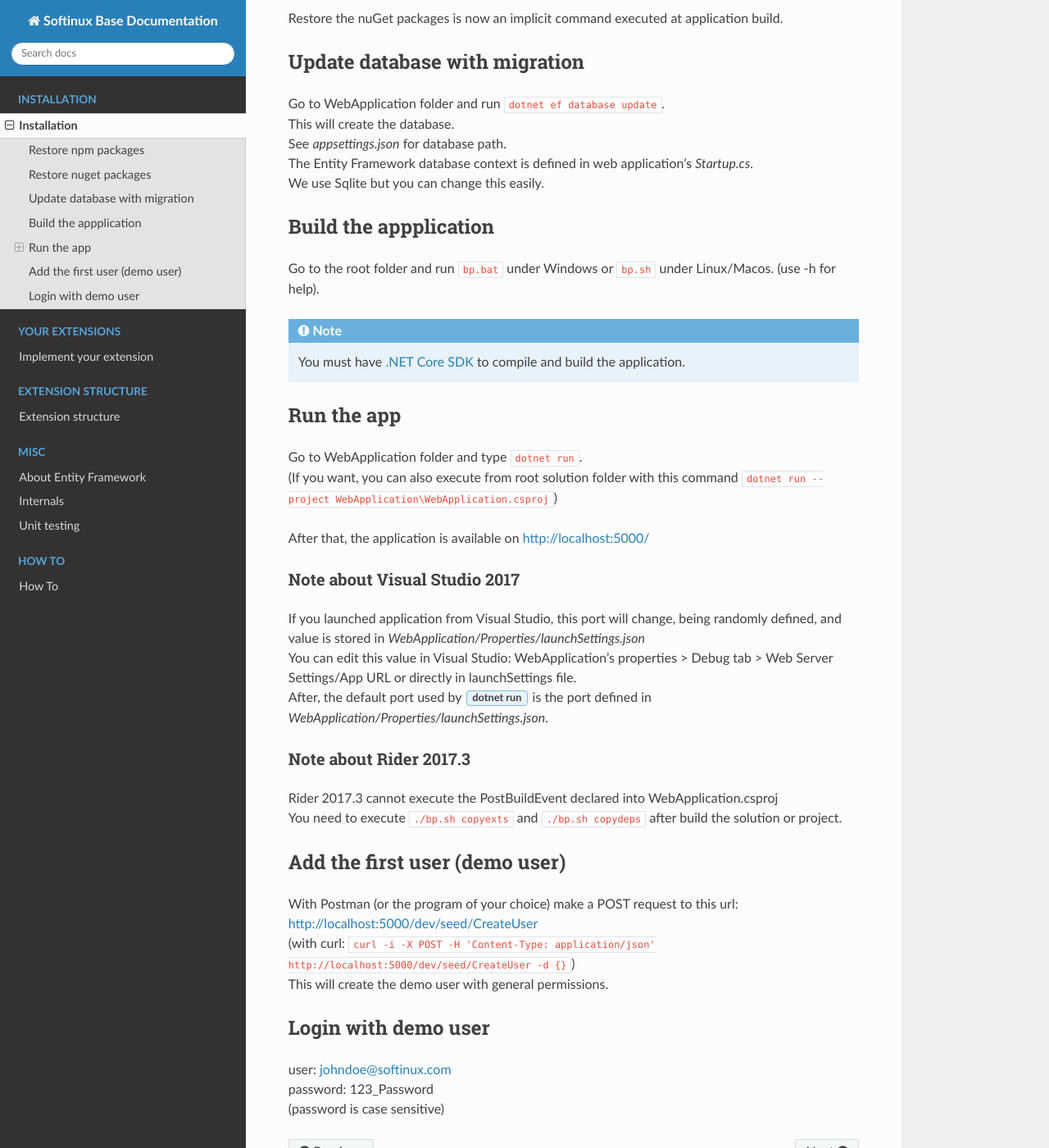
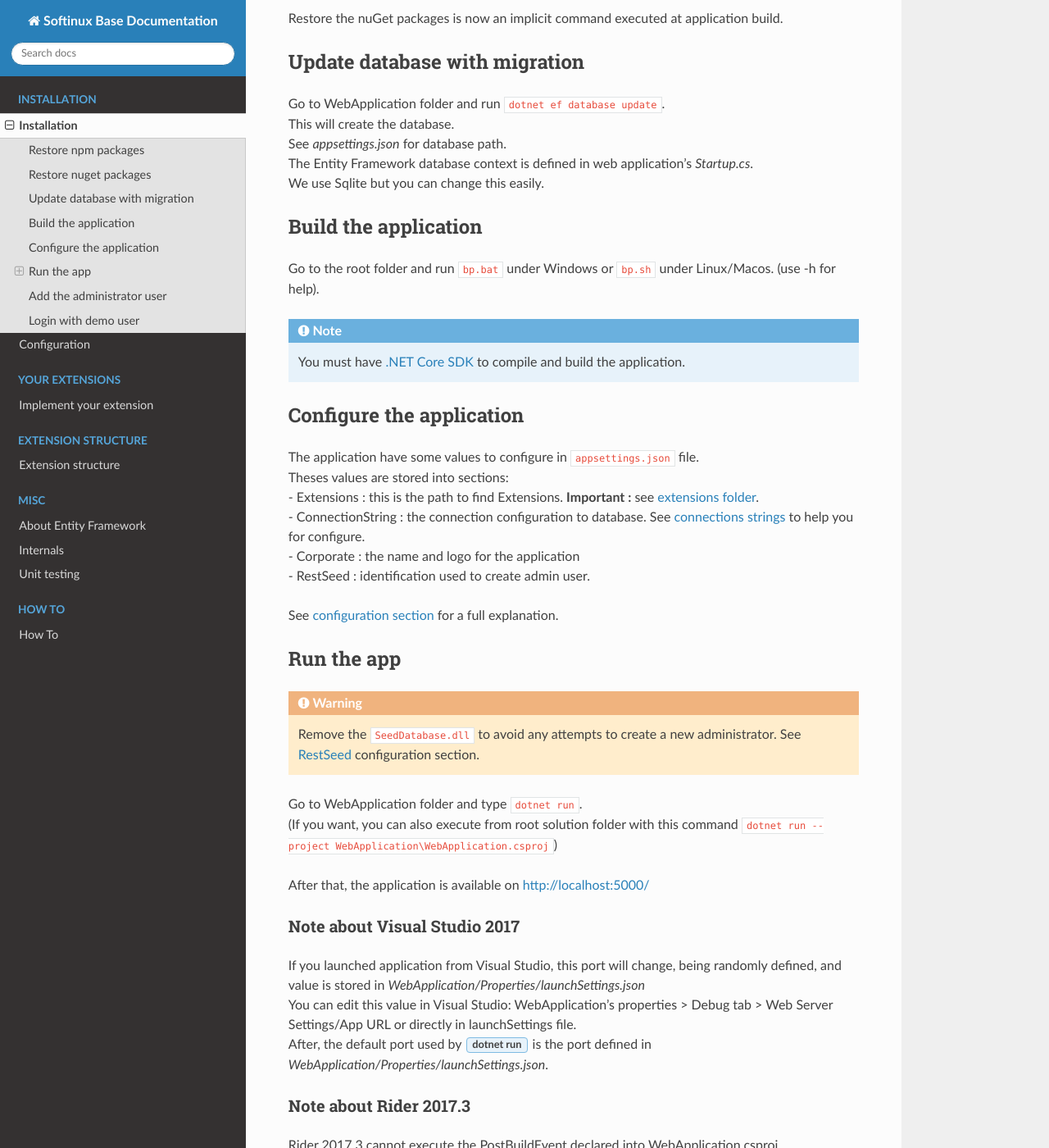
Before and after one commit to SOFTINUX/Base_Doc, a Sphinx documentation site: the page built from source/installation.rst, in a window 1280 px wide and 1400 px high, scrolled down 435 px. Shown: the whole window at 82% size. Built offline with Sphinx 7.4.7 and the Read the Docs theme 2.0.0, drawn with Linux system fonts in a browser that asks for light colours; some of the changed text lies outside the part shown.

Commit message:
update doc, add configuration page.

```diff
--- a/source/about_ef.rst
+++ b/source/about_ef.rst
@@ -8,4 +8,4 @@ By definition, ExtCore uses Entity Framework but provides several projects to de
 - the EF provider to actually use, in ``YourExtension.Data.EntityFramework.ProviderName``
 
 | The ``SecurityTest`` test project in ``Testing/Unit`` references the three aforementioned projects related to ``Security`` extension
-and also uses ``CommonTest.ApplicationStorageContext`` class to indicate the DbContext structure.
+| and also uses ``CommonTest.ApplicationStorageContext`` class to indicate the DbContext structure.
--- a/source/implement_your_extension.rst
+++ b/source/implement_your_extension.rst
@@ -1,6 +1,6 @@
 Implement your extension
 ****************************
-
+.. _extension_folder:
 .. warning::
 
    You cannot place your Extensions folder to another drive. See `#2981 <https://github.com/dotnet/core-setup/issues/2981#issuecomment-322572374>`_
--- a/source/index.rst
+++ b/source/index.rst
@@ -6,6 +6,7 @@
    :caption: Installation
 
    installation
+   configuration
 
 .. toctree::
    :hidden:
--- a/source/installation.rst
+++ b/source/installation.rst
@@ -24,7 +24,7 @@ Update database with migration
 | The Entity Framework database context is defined in web application's *Startup.cs*.
 | We use Sqlite but you can change this easily.
 
-Build the appplication
+Build the application
 ======================
 
 Go to the root folder and run ``bp.bat`` under Windows or ``bp.sh`` under Linux/Macos. (use -h for help).
@@ -33,8 +33,24 @@ Go to the root folder and run ``bp.bat`` under Windows or ``bp.sh`` under Linux/
 
    You must have `.NET Core SDK <https://www.microsoft.com/net/download/>`_ to compile and build the application.
 
+Configure the application
+=========================
+
+| The application have some values to configure in ``appsettings.json`` file.
+| Theses values are stored into sections:
+| - Extensions : this is the path to find Extensions. **Important :** see :ref:`extensions folder <extension_folder>`.
+| - ConnectionString : the connection configuration to database. See `connections strings <https://www.connectionstrings.com/>`_ to help you for configure.
+| - Corporate : the name and logo for the application
+| - RestSeed : identification used to create admin user.
+
+See :doc:`configuration section </configuration>` for a full explanation.
+
 Run the app
 ===========
+
+.. warning::
+
+   Remove the ``SeedDatabase.dll`` to avoid any attempts to create a new administrator. See :ref:`config_seed` configuration section.
 
 | Go to WebApplication folder and type ``dotnet run``.
 | (If you want, you can also execute from root solution folder with this command ``dotnet run --project WebApplication\WebApplication.csproj``)
@@ -54,12 +70,19 @@ Note about Rider 2017.3
 | Rider 2017.3 cannot execute the PostBuildEvent declared into WebApplication.csproj
 | You need to execute ``./bp.sh copyexts`` and ``./bp.sh copydeps`` after build the solution or project.
 
-Add the first user (demo user)
-==============================
+Add the administrator user
+==========================
 
 | With Postman (or the program of your choice) make a POST request to this url: http://localhost:5000/dev/seed/CreateUser
-| (with curl: ``curl -i -X POST -H 'Content-Type: application/json' http://localhost:5000/dev/seed/CreateUser -d {}``)
-| This will create the demo user with general permissions.
+| By command line:
+- curl: ``curl -i -X POST -H 'Content-Type: application/json' http://localhost:5000/dev/seed/CreateUser -d {}``
+- powershell: ``Invoke-WebRequest -Uri http://localhost:5000/dev/seed/CreateUser -Method POST``
+
+This will create the administrator user with general permissions.
+
+.. note::
+
+   Actually, we creating demo user. The first user is johndoe.
 
 Login with demo user
 ====================
```
Also changed, not shown: source/configuration.rst (added, +95 -0 lines).
